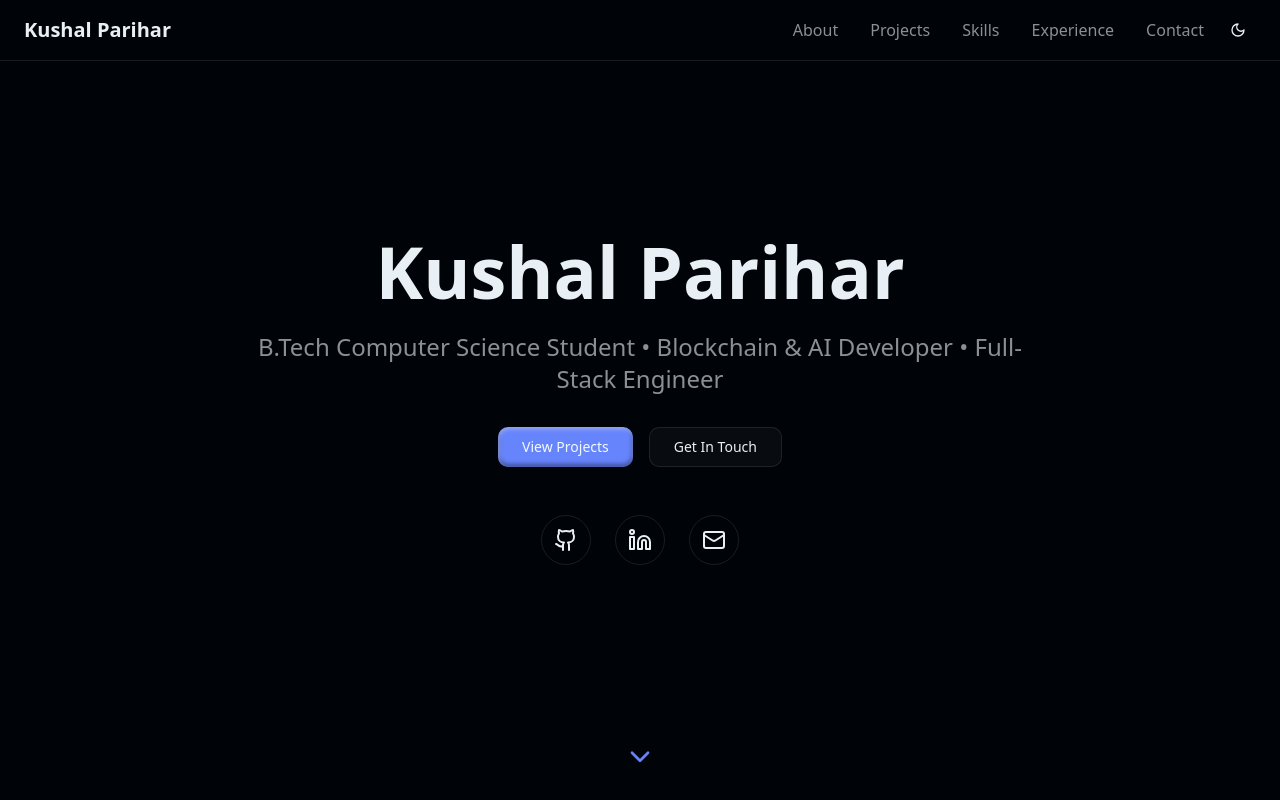
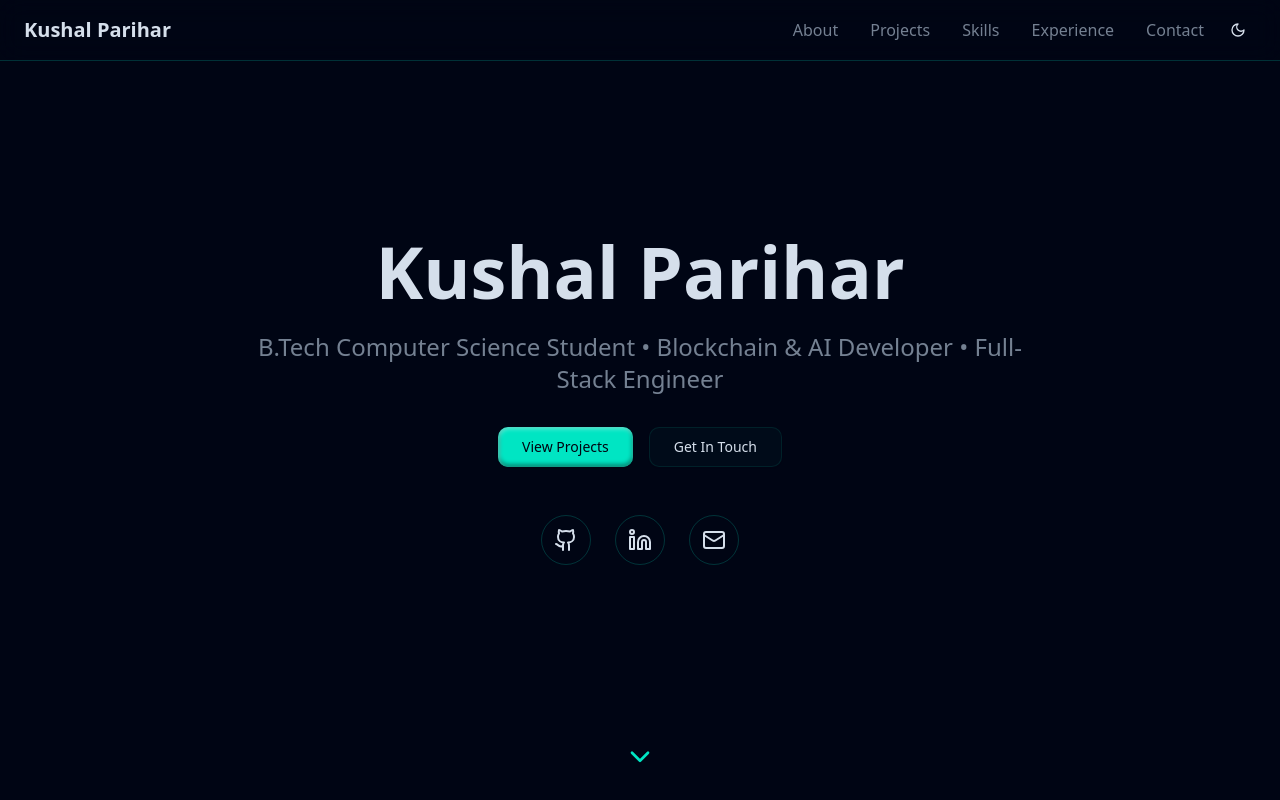
Before and after one commit to switch41/portfolio, a React (Vite) app: page / in a window 1280 px wide. Shown: the top 800 px of the page. Built offline with nearby package versions, Linux system fonts and the light colour scheme; no server answers; what @convex-dev/auth would draw is missing.

Commit message:
Apply Cyber Dark theme and address all previous requests

```diff
--- a/src/index.css
+++ b/src/index.css
@@ -73,31 +73,32 @@
 }
 
 .dark {
-  --background: oklch(0.1 0.02 240); /* Very dark gray */
-  --foreground: oklch(0.95 0.01 240); /* Light gray */
+  /* Cyber Dark Theme */
+  --background: oklch(0.12 0.04 255); /* Dark Indigo */
+  --foreground: oklch(0.9 0.02 255); /* Light Lavender Gray */
 
-  --card: oklch(0.18 0.02 240 / 0.5); /* Semi-transparent dark gray for glass effect */
-  --card-foreground: oklch(0.95 0.01 240);
+  --card: oklch(0.18 0.04 255 / 0.4); /* Transparent Indigo */
+  --card-foreground: oklch(0.95 0.02 255);
 
-  --popover: oklch(0.1 0.02 240);
-  --popover-foreground: oklch(0.95 0.01 240);
+  --popover: oklch(0.15 0.04 255);
+  --popover-foreground: oklch(0.95 0.02 255);
 
-  --primary: oklch(0.65 0.18 270); /* Slightly brighter primary for dark mode */
-  --primary-foreground: oklch(0.98 0.01 240);
+  --primary: oklch(0.8 0.2 180); /* Vibrant Cyan/Teal */
+  --primary-foreground: oklch(0.1 0.04 255); /* Dark Indigo for text on primary */
 
-  --secondary: oklch(0.18 0.02 240); /* Lighter dark gray */
-  --secondary-foreground: oklch(0.95 0.01 240);
+  --secondary: oklch(0.25 0.05 255); /* Lighter Indigo */
+  --secondary-foreground: oklch(0.95 0.02 255);
 
-  --muted: oklch(0.18 0.02 240);
-  --muted-foreground: oklch(0.65 0.01 240);
+  --muted: oklch(0.25 0.05 255);
+  --muted-foreground: oklch(0.6 0.03 255); /* Lighter Muted Text */
 
-  --accent: oklch(0.18 0.02 240);
-  --accent-foreground: oklch(0.95 0.01 240);
+  --accent: oklch(0.25 0.05 255);
+  --accent-foreground: oklch(0.95 0.02 255);
 
   --destructive: oklch(0.6 0.2 25);
-  --border: oklch(0.95 0.01 240 / 0.1); /* Subtle light border */
-  --input: oklch(0.95 0.01 240 / 0.1);
-  --ring: oklch(0.65 0.18 270);
+  --border: oklch(0.8 0.2 180 / 0.2); /* Cyan-tinted border */
+  --input: oklch(0.8 0.2 180 / 0.1);
+  --ring: oklch(0.8 0.2 180 / 0.5);
 }
 
 @layer base {
```
